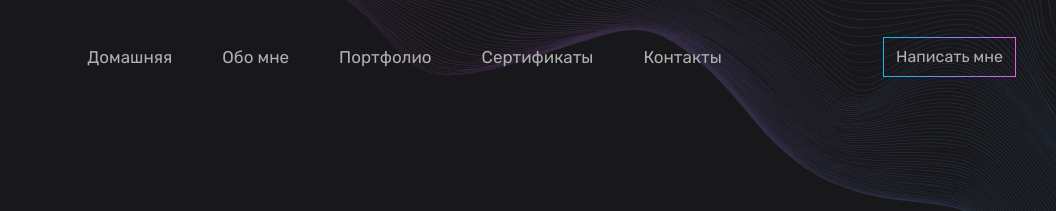
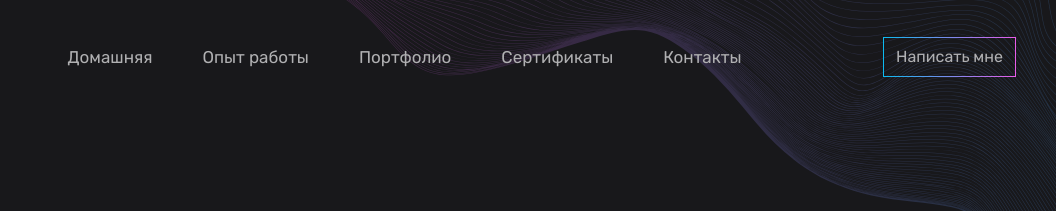
Before and after one commit to Dedal88/my-portfolio-site, a website built with webpack: page index.html in a window 1280 px wide. Shown: the top 211 px of the page, 224-1280 px from the left. Built offline with nearby package versions, Linux system fonts and the light colour scheme.

```diff
--- a/index.html
+++ b/index.html
@@ -29,7 +29,7 @@
         <nav class="header__navigation">
           <ul class="navigation">
             <li class="navigation__link">Домашняя</li>
-            <li class="navigation__link">Обо мне</li>
+            <li class="navigation__link">Опыт работы</li>
             <li class="navigation__link">Портфолио</li>
             <a href="./src/pages/certificates/certificates.html">
               <li class="navigation__link">Сертификаты</li>
```
Also changed, not shown: src/pages/certificates/certificates.html (+1 -1 lines), dist/certificates.bundle.js (deleted), dist/main.bundle.js (deleted), 1 other file.
